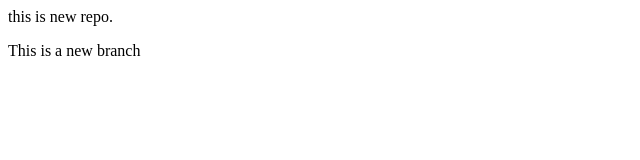
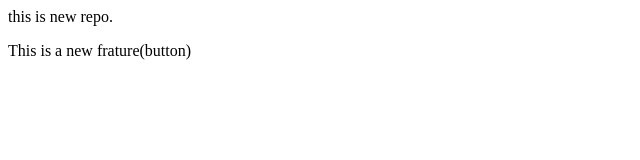
Before and after one commit to DarshitaDahikar/local-repo, a plain HTML site: page index.html in a window 1280 px wide. Shown: the full height of the page, 0-640 px from the left. Drawn offline with Linux system fonts and the light colour scheme.

```diff
--- a/index.html
+++ b/index.html
@@ -1,2 +1,2 @@
 <p>this is new repo.</p>
-<p>This is a new branch</p>
+<p>This is a new frature(button)</p>
```
